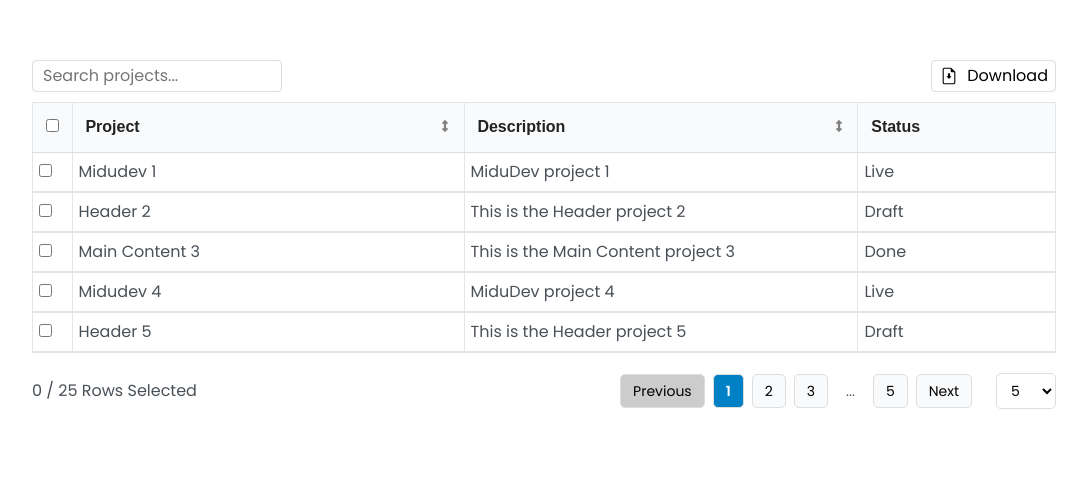
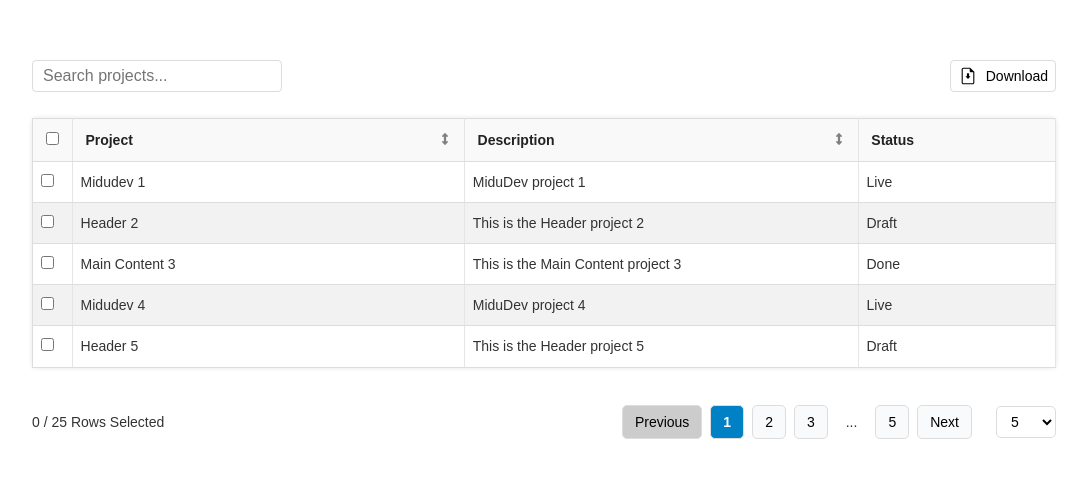
Before and after one commit to hilmisarioglu/react-table, a React (Create React App) app in the folder my-react-table/: page / in a window 1280 px wide. Shown: the part 140-618 px from the top of the page, without its empty margins (96-1183 px from the left). Built offline with nearby package versions, Linux system fonts and the light colour scheme.

Commit message:
refactor styling

```diff
--- a/my-react-table/src/components/table/Table/Table.css
+++ b/my-react-table/src/components/table/Table/Table.css
@@ -2,6 +2,9 @@
   border-collapse: collapse;
   width:100%;
   border-spacing: 0;
+  border: 1px solid #DDD;
+  border-radius: 4px;
+  box-shadow: 0px 0px 5px rgba(0,0,0,0.1);
 }
 .search-container {
   display: flex;
@@ -30,6 +33,7 @@
   align-items: center;
   gap:20px;
 }
+
 .pagination-dropdown-container > select{
   width: 60px;
 }
@@ -91,3 +95,61 @@
 .clear-button:hover {
   color: #333;
 }
+
+.table-container {
+  font-family: Arial, sans-serif;
+  font-size: 14px;
+  color: #333;
+  background-color: #FFF;
+}
+
+.search-bar {
+  padding: 8px;
+  display: flex;
+  align-items: center;
+  gap: 8px;
+}
+
+.search-bar input {
+  flex-grow: 1;
+  padding: 6px;
+  border: 1px solid #DDD;
+  border-radius: 4px;
+}
+
+.search-bar button {
+  padding: 6px 12px;
+  background-color: #E9E9E9;
+  border: none;
+  border-radius: 4px;
+  cursor: pointer;
+}
+
+table {
+  width: 100%;
+  border-collapse: collapse;
+  text-align: left;
+  margin: 16px 0;
+}
+
+th, td {
+  padding: 12px 8px;
+  border-bottom: 1px solid #DDD;
+}
+
+th {
+  background-color: #F9F9F9;
+}
+
+tbody tr:nth-child(even) {
+  background-color: #F2F2F2;
+}
+
+tbody tr:hover {
+  background-color: #EAEAEA;
+}
+
+.footer {
+  padding: 8px;
+  text-align: right;
+}
--- a/my-react-table/src/components/table/TableCell/TableCell.css
+++ b/my-react-table/src/components/table/TableCell/TableCell.css
@@ -1,15 +1,15 @@
   td {
-  text-align: left;
-  vertical-align: bottom;
-  border-bottom: 2px solid #e5e5e5;
-  padding: 6px;
-  line-height: 1.42857;
-  border-top: 1px solid #e5e5e5;
-  background-color: #fff;
+    /* text-align: left; */
+    /* vertical-align: bottom; */
+    /* border-bottom: 2px solid #e5e5e5; */
+    /* padding: 6px; */
+    /* line-height: 1.42857; */
+    /* border-top: 1px solid #e5e5e5; */
+    /* background-color: #fff; */
     border-right: 1px solid #e5e5e5;
-  border-left: 1px solid #e5e5e5;
-  height: 40px;
-  vertical-align: middle;
+    /* border-left: 1px solid #e5e5e5; */
+    /* height: 40px; */
+    /* vertical-align: middle; */
   }
   .table-cell {
     position: relative;
--- a/my-react-table/src/components/table/TableHeaderCell/TableHeaderCell.css
+++ b/my-react-table/src/components/table/TableHeaderCell/TableHeaderCell.css
@@ -1,15 +1,15 @@
 th {
-  text-align: left;
-  vertical-align: bottom;
-  border-bottom: 2px solid #e5e5e5;
-  padding: 6px;
-  line-height: 1.42857;
-  border-top: 1px solid #e5e5e5;
-  background-color: #f9fafb;
+  /* text-align: left; */
+  /* vertical-align: bottom; */
+  /* border-bottom: 2px solid #e5e5e5; */
+  /* padding: 6px; */
+  /* line-height: 1.42857; */
+  /* border-top: 1px solid #e5e5e5; */
+  /* background-color: #f9fafb; */
   border-right: 1px solid #e5e5e5;
-  border-left: 1px solid #e5e5e5;
-  height: 40px;
-  vertical-align: middle;
+  /* border-left: 1px solid #e5e5e5; */
+  /* height: 40px; */
+  /* vertical-align: middle; */
 }
 .table-column-header {
   display: flex;
```
Lines whose indentation alone changed are shown as unchanged.
